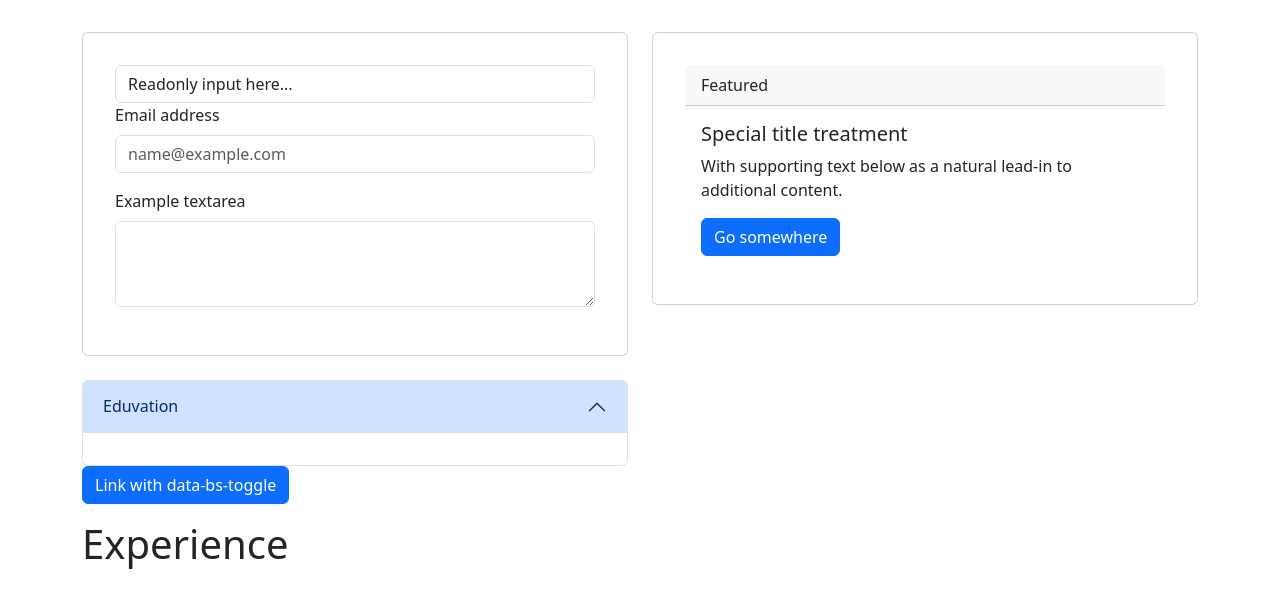
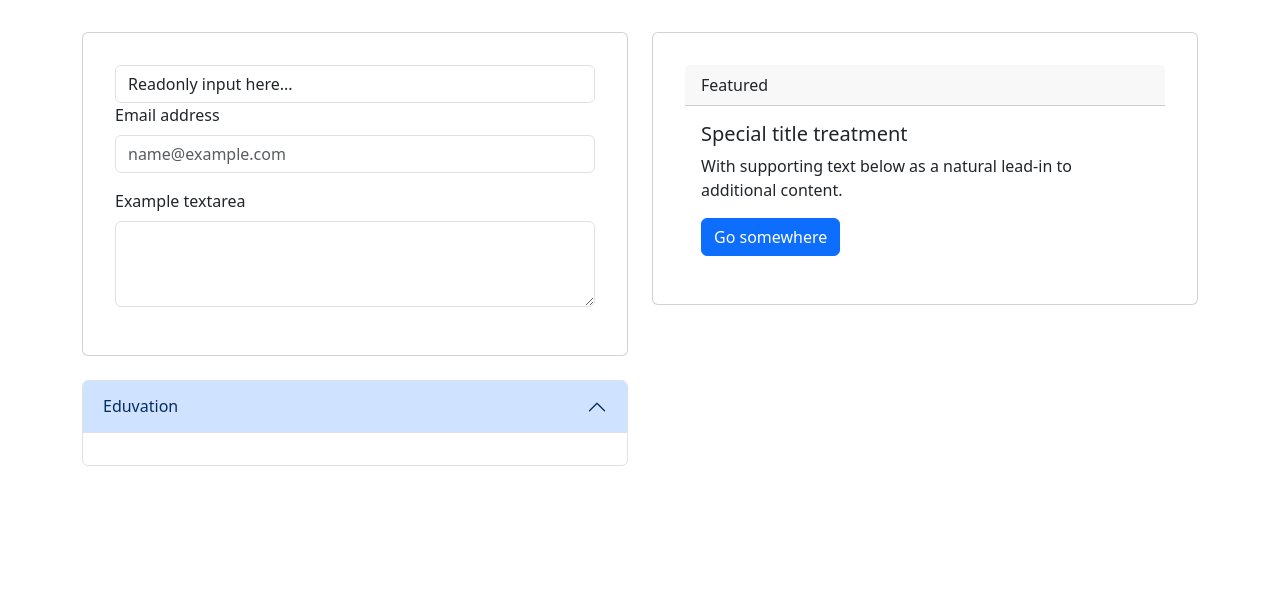
Before and after one commit to melkamu372/CV-Application-generator, a React (Vite) app: page / in a window 1280 px wide. Shown: the top 608 px of the page. Built offline with nearby package versions, Linux system fonts and the light colour scheme.

Commit message:
add button component

```diff
--- a/src/component/Education.jsx
+++ b/src/component/Education.jsx
@@ -3,25 +3,7 @@ function Education() {
     return (
       <>
         <div className="container">
-          <>
-            <p>
-              <a
-                className="btn btn-primary"
-                data-bs-toggle="collapse"
-                role="button"
-                aria-expanded="false"
-                aria-controls="collapseExample"
-              >
-                Link with data-bs-toggle
-              </a>
-            </p>
-            <div className="collapse" id="collapseExample">
-              <div className="card card-body">
-                Some placeholder content for the collapse component. This panel is hidden
-                by default but revealed when the user activates the relevant trigger.
-              </div>
-            </div>
-          </>
+
         </div>
       </>
     );
--- a/src/component/Experience.jsx
+++ b/src/component/Experience.jsx
@@ -2,7 +2,7 @@ function Experience(){
     return (
         <>
         <div className="container">
-        <h1> Experience </h1>
+
         </div>
         </>
     )
```
Also changed, not shown: src/component/Button.jsx (added, +9 -0 lines).
